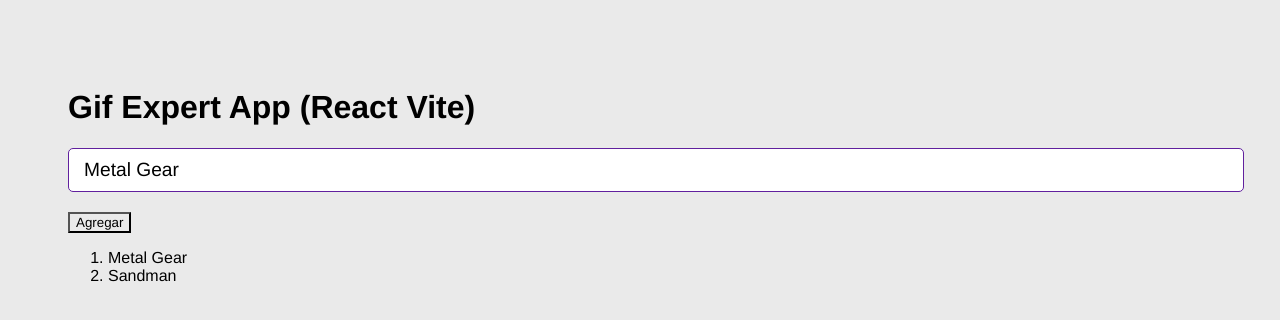
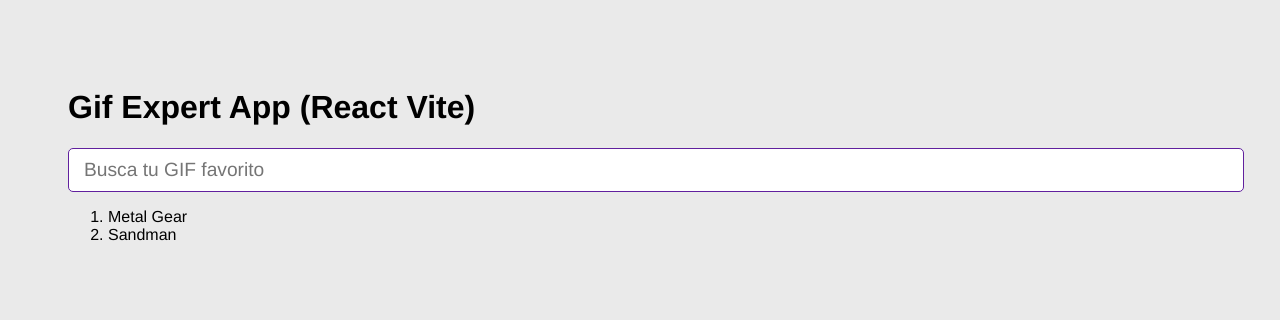
Before and after one commit to perman03/GIFExpert-App, a React (Vite) app: page / in a window 1280 px wide. Shown: the top 320 px of the page. Built offline with nearby package versions, Linux system fonts and the light colour scheme.

Commit message:
comunicando hooks

```diff
--- a/src/GIFExpertApp.jsx
+++ b/src/GIFExpertApp.jsx
@@ -9,8 +9,8 @@ export const GIFExpertApp = () => {
     // useState Hook
     const [categories, setCategories] = useState(['Metal Gear', 'Sandman']);
     // Agregar nueva categoria
-    const onAddCategory = () => {
-        setCategories([...categories, "Avengers"]);    //insertar nueva categoria
+    const onAddCategory = (newCategory) => {
+        setCategories([newCategory, ...categories]);    //insertar nueva categoria
     }
 
     return (
@@ -21,11 +21,14 @@ export const GIFExpertApp = () => {
 
 
         {/* INPUT */}
-        <AddCategory/>
+        <AddCategory
+            // setCategories = {setCategories}
+
+            onNewCategory={onAddCategory}
+        />
 
 
         {/* GIF GRID */}
-        <button onClick={onAddCategory}>Agregar</button>
         <ol>
             {categories.map(category=>{
                 return <li key={category}>{category}</li>
--- a/src/components/AddCategory.jsx
+++ b/src/components/AddCategory.jsx
@@ -1,9 +1,12 @@
 import { useState } from "react"
 
-export const AddCategory = () => {
+
+
+// functional component
+export const AddCategory = ({onNewCategory}) => {
 
     //hook
-    const [ inputValue, setInputValue ] = useState('Metal Gear');
+    const [ inputValue, setInputValue ] = useState('');
 
     //componente para ingresar busqueda en input
     const onInputChange = (event) =>{
@@ -12,13 +15,18 @@ export const AddCategory = () => {
 
     const onSubmit = (event) => {
         event.preventDefault();       //evita refrescar el navegador
-        console.log(inputValue);
+
+         // validacion de caracteres
+         if ( inputValue.trim().length <= 1) return;
+        // setCategories( categories => [inputValue, ...categories]);
+        //borrar input al presionar enter
+        setInputValue('');
+        onNewCategory(inputValue.trim());
+
     }
 
-
     return (
-    <form onSubmit={(event) => onSubmit(event)}>
-
+    <form onSubmit={onSubmit}>
         <input
             type="text"
             placeholder="Busca tu GIF favorito"
```
